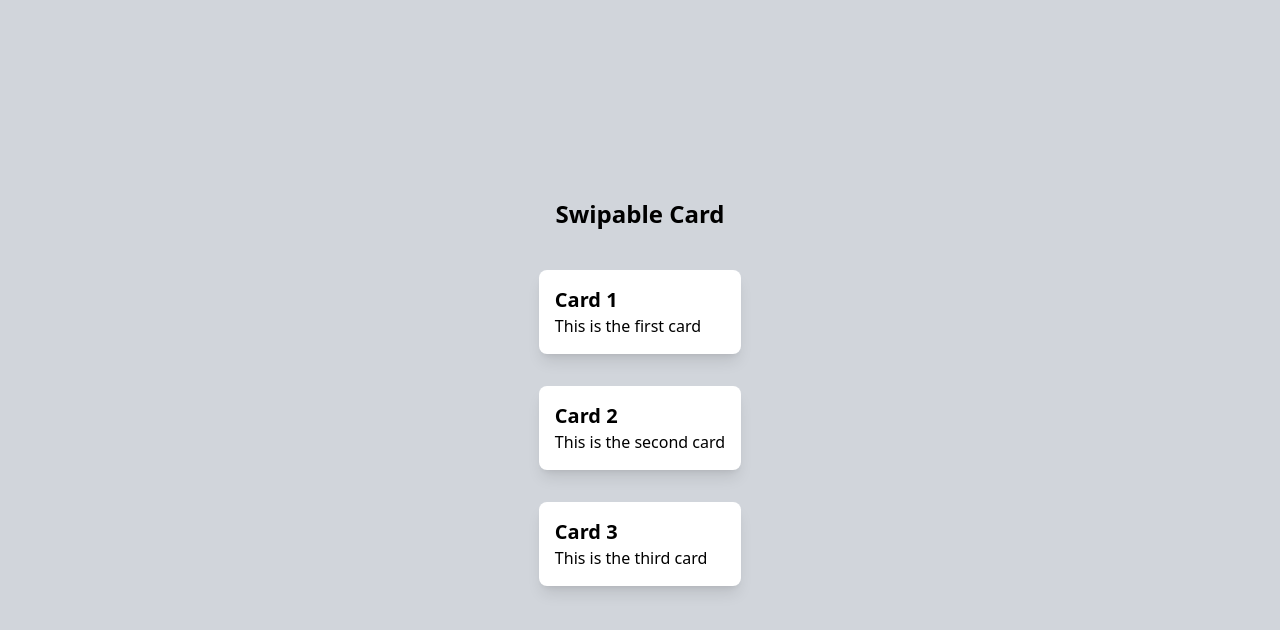
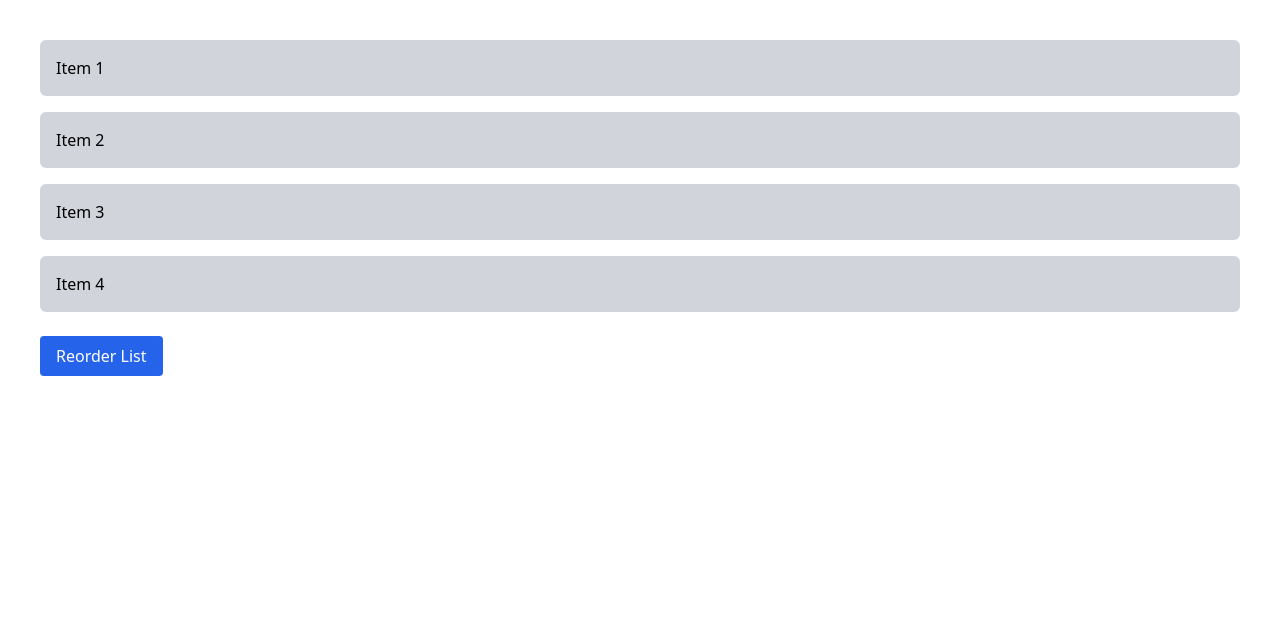
Before and after one commit to sudhanshuDongre24/react-motion, a React (Vite) app: page / in a window 1280 px wide. Shown: the top 630 px of the page. Built offline with nearby package versions, Linux system fonts and the light colour scheme.

Commit message:
add readme

```diff
--- a/src/examples/Practice/Practice.tsx
+++ b/src/examples/Practice/Practice.tsx
@@ -1,64 +1,37 @@
-import { useMotionValue, motion, AnimatePresence } from "motion/react";
 import React, { useState } from "react";
+import { motion } from "framer-motion";
 
-const cardData = [
-  { id: 1, title: "Card 1", content: "This is the first card" },
-  { id: 2, title: "Card 2", content: "This is the second card" },
-  { id: 3, title: "Card 3", content: "This is the third card" },
-];
+const ReorderListLayoutAnimation = () => {
+  const [items, setItems] = useState([1, 2, 3, 4]);
 
-const Practice = () => {
-  const [cards, setCards] = useState(cardData);
-
-  const handelSwipe = (id, direction) => {
-    console.log(`Card ${id} swipe ${direction}`);
-    setCards((prevCard) => prevCard.filter((card) => card.id !== id));
-  };
-
-  const reorderCard = (dragIndex, hoverIndex) => {
-    const reordered = Array.from(cards);
-    const [moved] = reordered.splice(dragIndex, 1);
-    reordered.splice(hoverIndex, 0, moved);
-    setCards(reordered);
+  const reorderItems = () => {
+    const newItems = [...items];
+    newItems.reverse(); // Reverse the order
+    setItems(newItems);
   };
 
   return (
-    <div className="min-h-screen flex flex-col items-center justify-center bg-gray-300 p-4">
-      <h1 className="text-2xl font-bold mb-6">Swipable Card</h1>
-      <div className="w-ful max-w-md space-y-4 relative flex gap-10">
-        <AnimatePresence>
-          <div className="flex flex-col">
-            {cards.map((card, index) => (
-              <motion.div
-                key={card.id}
-                className="p-4 bg-white rounded-lg shadow-lg cursor-pointer my-4"
-                whileHover={{ scale: 1.05, zIndex: 1 }}
-                whileTap={{ scale: 0.95 }}
-                drag
-                dragConstraints={{ left: 0, right: 0 }}
-                onDragEnd={(event, info) => {
-                  if (info.offset.x > 100) handelSwipe(card.id, "right");
-                  if (info.offset.x < -100) handelSwipe(card.id, "left");
-                }}
-                initial={{ opacity: 0, y: 30 }}
-                animate={{ opacity: 1, y: 0 }}
-                exit={{ opacity: 0, scale: 0.8 }}
-                transition={{ type: "spring", stiffness: 200, damping: 20 }}
-                style={{
-                  top: index * 20,
-                  left: 0,
-                  right: 0,
-                }}
-              >
-                <h2 className="text-xl font-bold">{card.title}</h2>
-                <p>{card.content}</p>
-              </motion.div>
-            ))}
-          </div>
-        </AnimatePresence>
-      </div>
+    <div className="p-10">
+      <motion.ul layout className="space-y-4">
+        {items.map((item) => (
+          <motion.li
+            key={item}
+            layout
+            className="p-4 bg-gray-300 rounded-md"
+            style={{ listStyleType: "none" }}
+          >
+            Item {item}
+          </motion.li>
+        ))}
+      </motion.ul>
+      <button
+        onClick={reorderItems}
+        className="mt-6 px-4 py-2 bg-blue-600 text-white rounded"
+      >
+        Reorder List
+      </button>
     </div>
   );
 };
 
-export default Practice;
+export default ReorderListLayoutAnimation;
```
Also changed, not shown: 1 other file (tests, documents, lock files or other folders).
